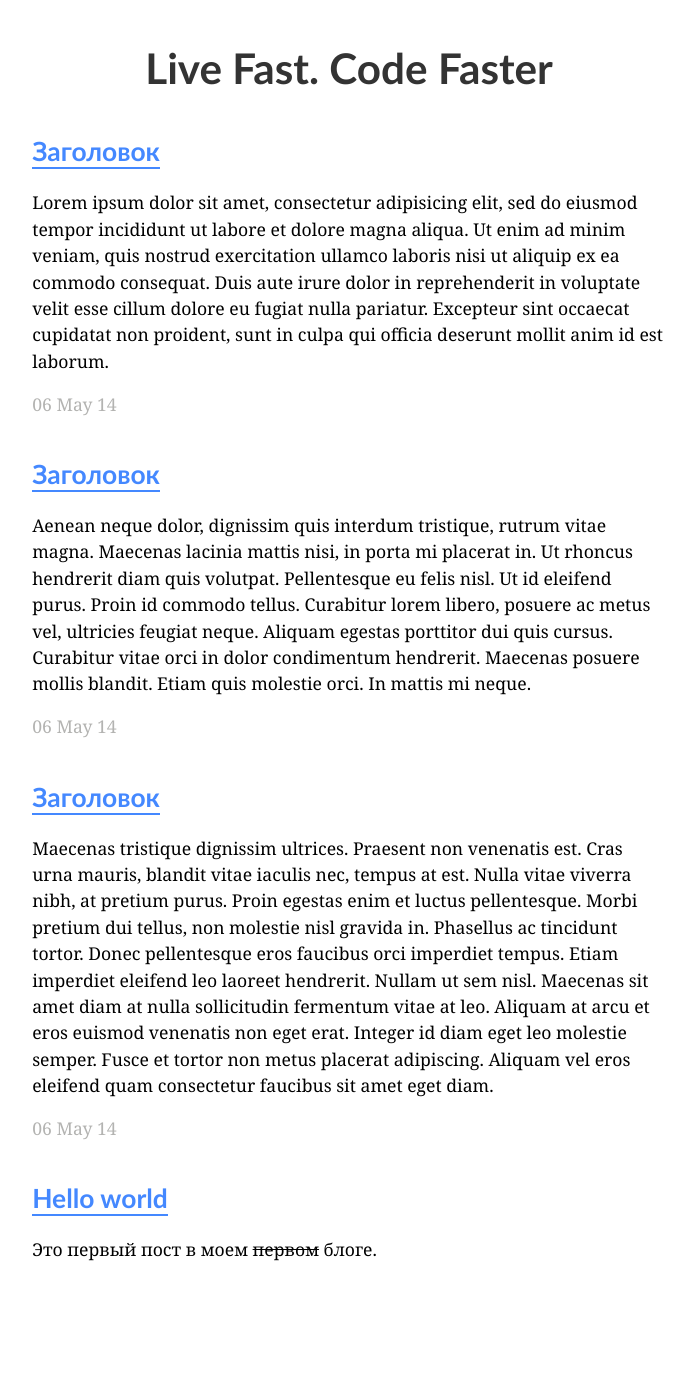
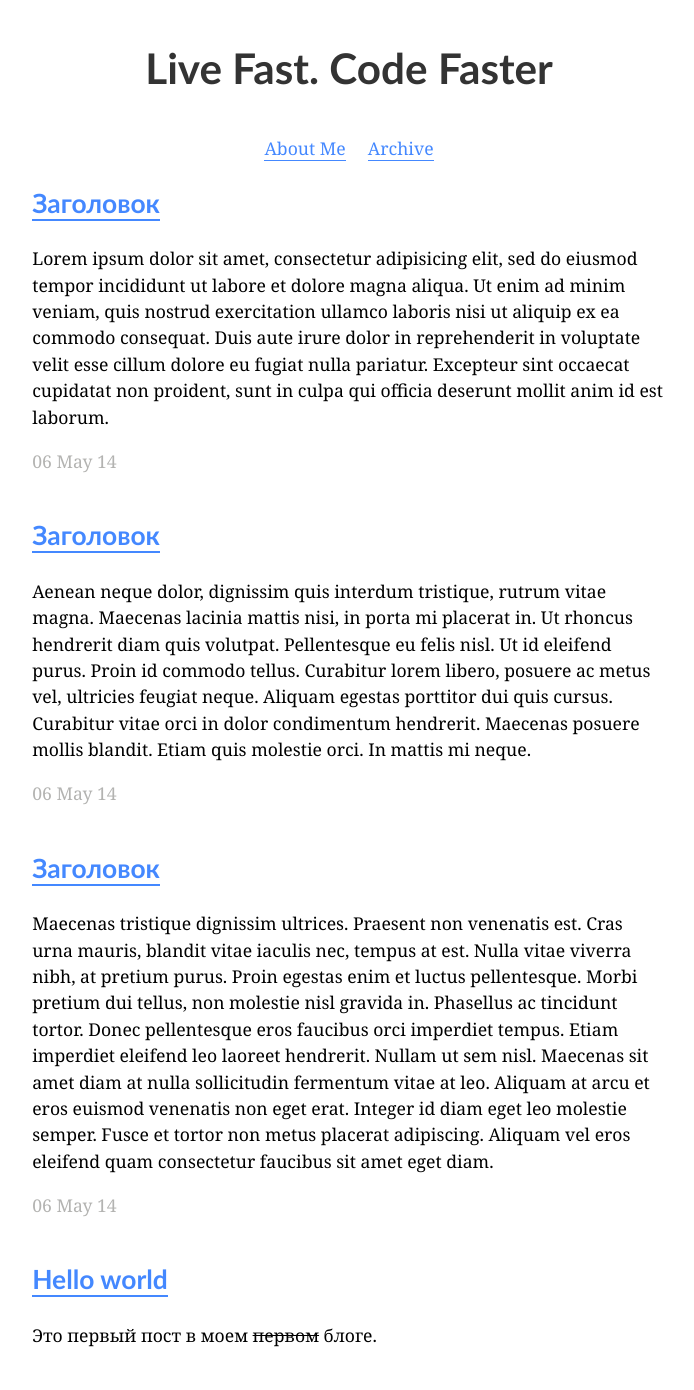
Before and after one commit to alexeyraspopov/alexeyraspopov.github.io, a Jekyll site: the page index.html, which Jekyll copies as it is, in a window 1280 px wide. Shown: the whole page, without its empty margins (291-985 px from the left). Built offline with Jekyll 4.4.1, drawn with Linux system fonts in a browser that asks for light colours; Markdown is read by kramdown in place of the engine named in the settings; before the commit the page ends 1305 px from its top, so only the background shows below that.

Commit message:
so update

```diff
--- a/index.html
+++ b/index.html
@@ -10,6 +10,13 @@
 	<header>
 		<h1>Live Fast. Code Faster</h1>
 	</header>
+
+	<nav>
+		<ul>
+			<li><a href="#">About Me</a></li>
+			<li><a href="#">Archive</a></li>
+		</ul>
+	</nav>
 
 	<main>
 		<article class="post">
--- a/styles.css
+++ b/styles.css
@@ -3,19 +3,19 @@ body{
 	max-width: 100%;
 	margin: 0 auto;
 	font: normal 1.1em 'Georgia', serif; /* 1.2em or 1.1em ? */
+	line-height: 1.5;
 }
 article{
 	padding: 0 2em;
 	margin-bottom: 2.4em;
 }
 a{
-	border-bottom: 0.1em solid #4488ff;
+	border-bottom: 0.1em solid;
 	color: #4488ff;
 	text-decoration: none;
 }
 a:hover{
 	color: #4b86c2;
-	border-color: #4b86c2;
 }
 h1{
 	margin: 1em 0;
@@ -26,9 +26,6 @@ h1{
 h2{
 	font-family: 'Trebuchet MS', Arial, sans-serif;
 }
-p{
-	line-height: 1.5em;
-}
 img{
 	margin: 0 auto;
 	max-width: 100%;
@@ -36,3 +33,16 @@ img{
 time{
 	color: #b3b3b1;
 }
+nav ul{
+	padding: 0;
+	margin: 0 auto;
+	list-style: none;
+	text-align: center;
+}
+nav li{
+	margin-right: 1em;
+	display: inline;
+}
+nav li:last-child{
+	margin-right: 0;
+}
```
